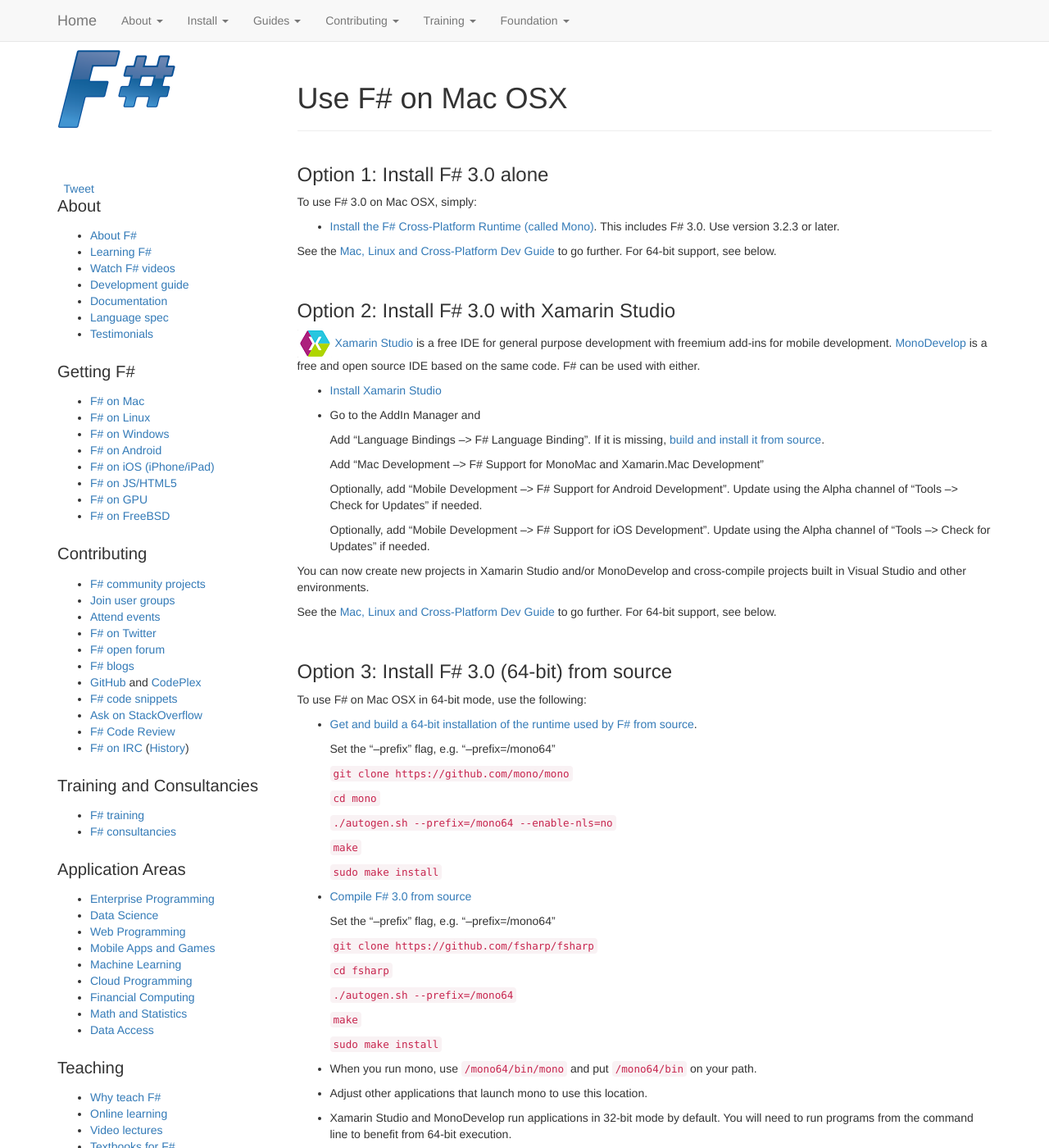
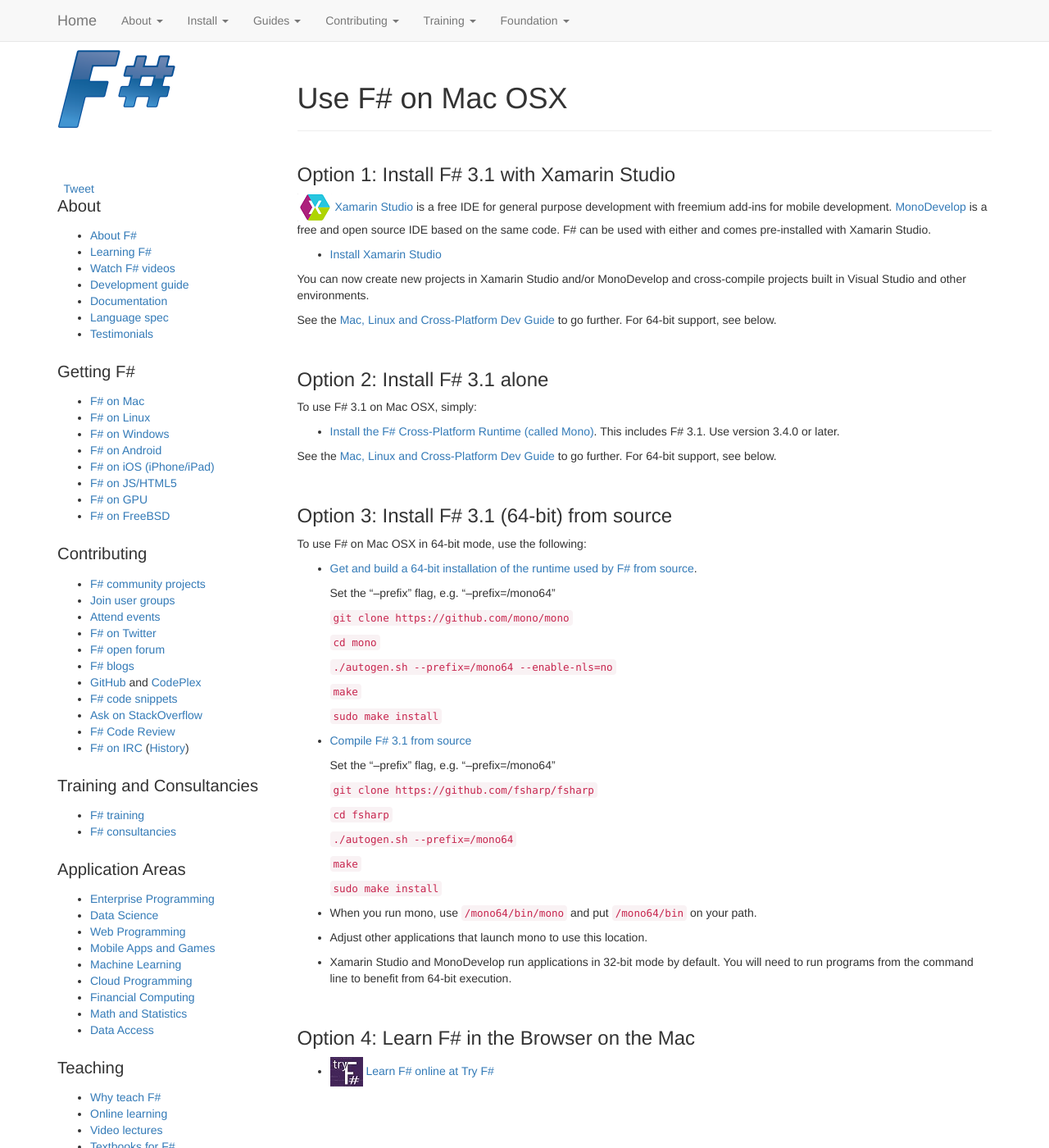
Before and after one commit to fsharp/fsharp.org, a Jekyll site: the page built from use/mac/index.md, in a window 1280 px wide and 1400 px high. Shown: the whole window at 82% size. Built offline with Jekyll 4.4.1, drawn with Linux system fonts in a browser that asks for light colours; nearby versions of some CDN libraries; some web fonts are replaced; comment, search, counter and statistics services are not loaded.

Commit message:
Update index.md

````diff
--- a/use/mac/index.md
+++ b/use/mac/index.md
@@ -5,32 +5,11 @@
 ---
 
 
-### Option 1: Install F# 3.0 alone
+### Option 1: Install F# 3.1 with Xamarin Studio
 
-To use F# 3.0 on Mac OSX, simply:
-
-*  [Install the F# Cross-Platform Runtime (called Mono)](http://www.go-mono.com/mono-downloads/download.html). This includes F# 3.0. Use version 3.2.3 or later.
-
-See the [Mac, Linux and Cross-Platform Dev Guide](/guides/mac-linux-cross-platform) to
-go further. For 64-bit support, see below.
-
-<br />
-
-### Option 2: Install F# 3.0 with Xamarin Studio
-
-![logo](/images/thumbs/xamarin-studio.png)&nbsp;[Xamarin Studio](http://xamarin.com/studio) is a free IDE for general purpose development with freemium add-ins for mobile development. [MonoDevelop](http://monodevelop.com) is a free and open source IDE based on the same code.  F# can be used with either.
+![logo](/images/thumbs/xamarin-studio.png)&nbsp;[Xamarin Studio](http://xamarin.com/studio) is a free IDE for general purpose development with freemium add-ins for mobile development. [MonoDevelop](http://monodevelop.com) is a free and open source IDE based on the same code.  F# can be used with either and comes pre-installed with Xamarin Studio.
 
 * [Install Xamarin Studio](http://xamarin.com/studio)
-
-* Go to the AddIn Manager and
-
-  Add “Language Bindings –> F# Language Binding”. If it is missing, [build and install it from source](https://github.com/fsharp/fsharpbinding/blob/master/monodevelop/README.md).
-
-  Add “Mac Development –> F# Support for MonoMac and Xamarin.Mac Development”
-
-  Optionally, add “Mobile Development –> F# Support for Android Development”. Update using the Alpha channel of "Tools --> Check for Updates" if needed.
-
-  Optionally, add “Mobile Development –> F# Support for iOS Development”. Update using the Alpha channel of "Tools --> Check for Updates" if needed.
 
 You can now create new projects in Xamarin Studio and/or MonoDevelop and cross-compile projects built in
 Visual Studio and other environments.
@@ -40,8 +19,20 @@
 
 <br />
 
+### Option 2: Install F# 3.1 alone
 
-### Option 3: Install F# 3.0 (64-bit) from source
+To use F# 3.1 on Mac OSX, simply:
+
+*  [Install the F# Cross-Platform Runtime (called Mono)](http://www.go-mono.com/mono-downloads/download.html). This includes F# 3.1. Use version 3.4.0 or later.
+
+See the [Mac, Linux and Cross-Platform Dev Guide](/guides/mac-linux-cross-platform) to
+go further. For 64-bit support, see below.
+
+<br />
+
+
+
+### Option 3: Install F# 3.1 (64-bit) from source
 
 To use F# on Mac OSX in 64-bit mode, use the following:
 
@@ -59,7 +50,7 @@
 
     ```sudo make install```
 
-* [Compile F# 3.0 from source](https://github.com/fsharp/fsharp/blob/master/README.md)
+* [Compile F# 3.1 from source](https://github.com/fsharp/fsharp/blob/master/README.md)
 
   Set the "--prefix" flag, e.g. "--prefix=/mono64"
 
````
